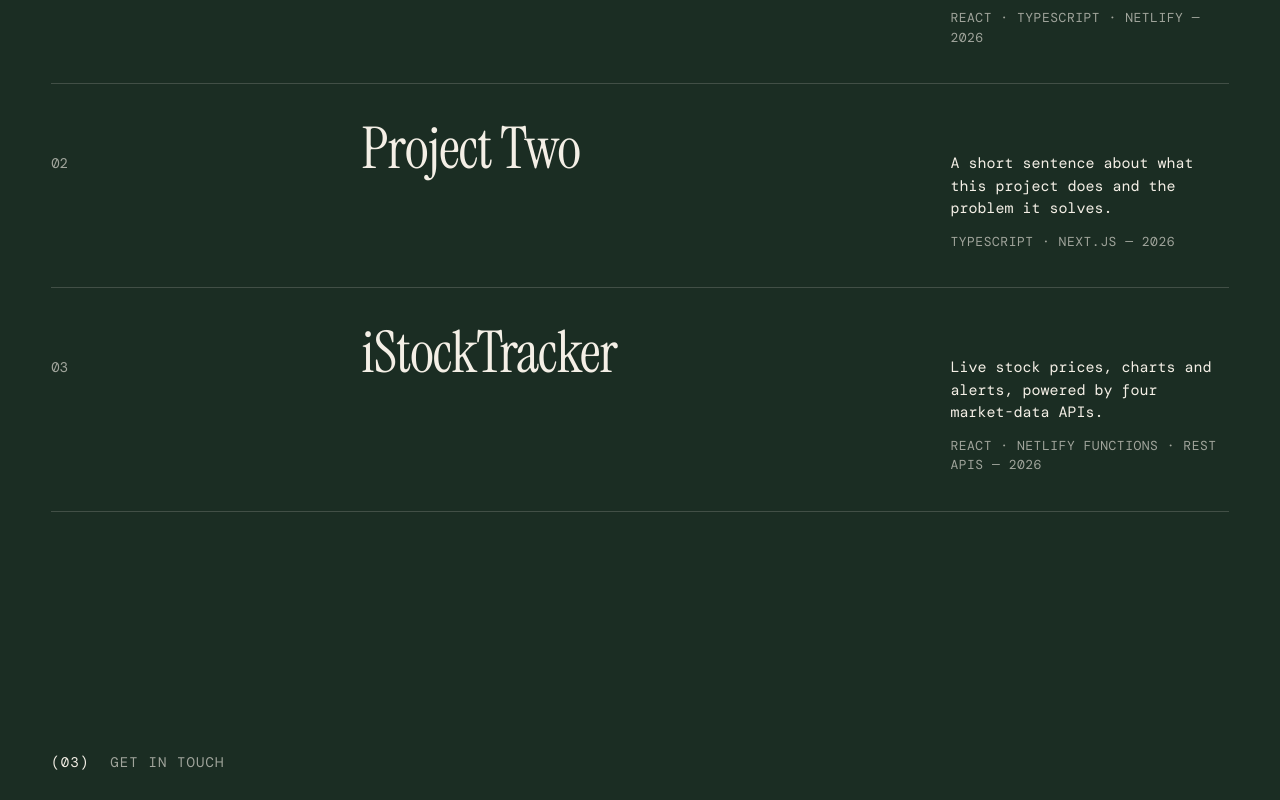
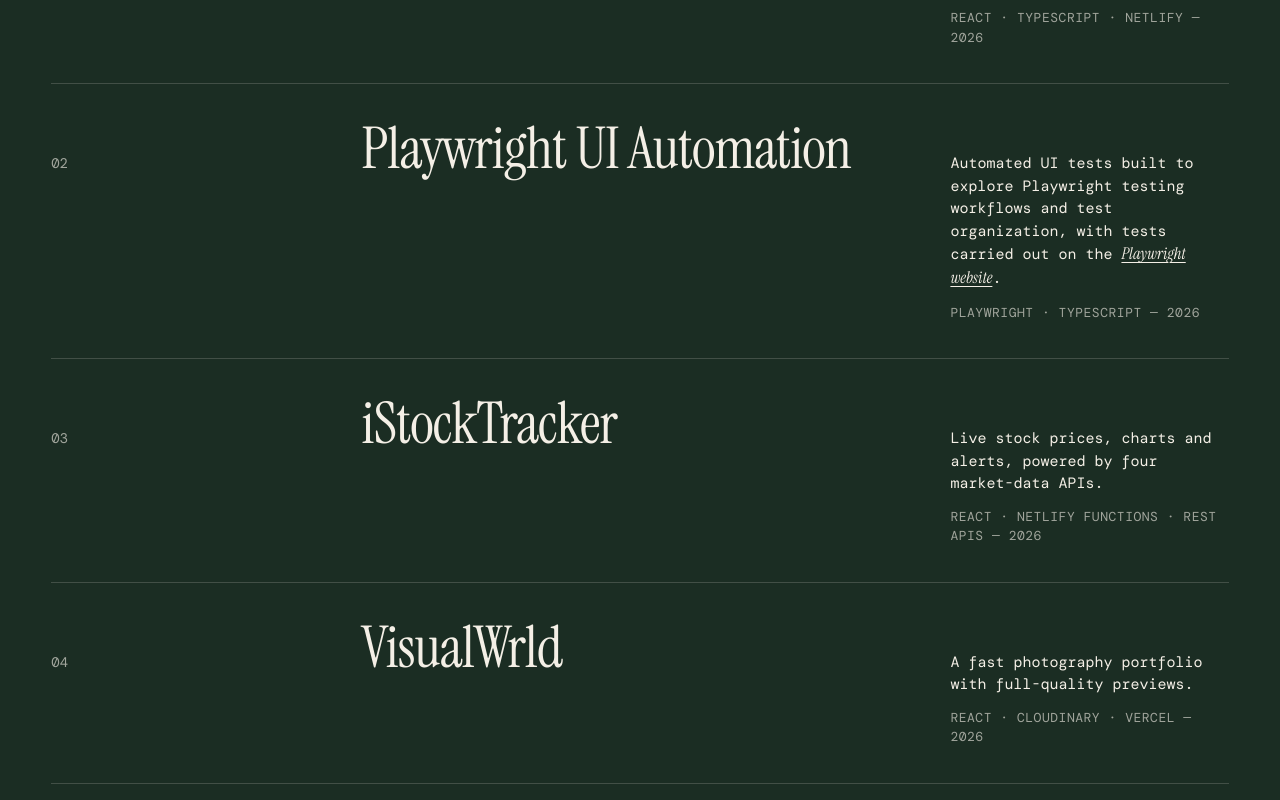
Before and after one commit to allentronix/my-oneline-cv, a React (Vite) app: page / in a window 1280 px wide. Shown: the part 1960-2760 px from the top of the page. Built offline with nearby package versions, Linux system fonts and the light colour scheme; a web font is replaced by a local one.

Commit message:
feat: added 2 more projects

```diff
--- a/src/components/ProjectCard.jsx
+++ b/src/components/ProjectCard.jsx
@@ -1,3 +1,4 @@
+import HighlightedText from "./ui/HighlightedText";
 import "./ProjectCard.css";
 
 function ProjectCard({ project, index }) {
@@ -21,7 +22,9 @@
           </span>
         </h3>
         <div className="project-card__details">
-          <p className="project-card__description">{description}</p>
+          <p className="project-card__description">
+            <HighlightedText text={description} />
+          </p>
           <p className="project-card__meta">
             {stack.join(" · ")} — {year}
           </p>
--- a/src/data/projects.js
+++ b/src/data/projects.js
@@ -1,4 +1,4 @@
-// TODO: replace these placeholders with your real projects.
+// In descriptions, wrap text in **double asterisks** to highlight it.
 export const projects = [
   {
     id: "itiplanner",
@@ -10,13 +10,13 @@
     href: "https://itiplanner.netlify.app/",
   },
   {
-    id: "project-two",
-    title: "Project Two",
+    id: "playwright-ui-automation",
+    title: "Playwright UI Automation",
     description:
-      "A short sentence about what this project does and the problem it solves.",
-    stack: ["TypeScript", "Next.js"],
+      "Automated UI tests built to explore Playwright testing workflows and test organization, with tests carried out on the **Playwright website**.",
+    stack: ["Playwright", "TypeScript"],
     year: 2026,
-    href: "https://github.com/your-handle/project-two",
+    href: "https://github.com/allentronix/playwright-ui-automation-fundamentals",
   },
   {
     id: "istocktracker",
@@ -27,4 +27,12 @@
     year: 2026,
     href: "https://istocktracker.netlify.app/",
   },
+  {
+    id: "visualwrld",
+    title: "VisualWrld",
+    description: "A fast photography portfolio with full-quality previews.",
+    stack: ["React", "Cloudinary", "Vercel"],
+    year: 2026,
+    href: "https://www.visualwrld.space/",
+  },
 ];
```
